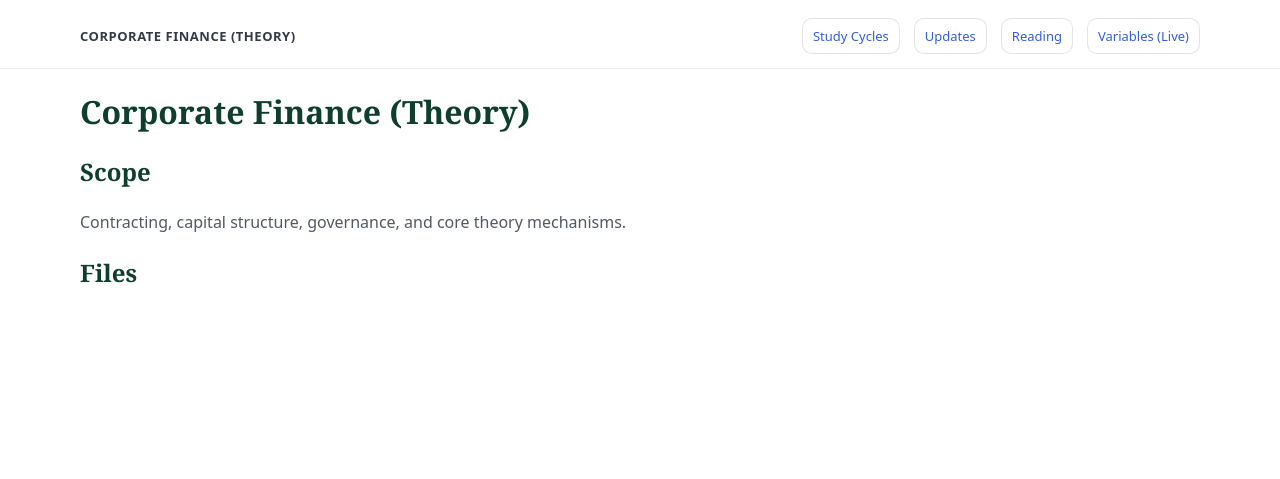
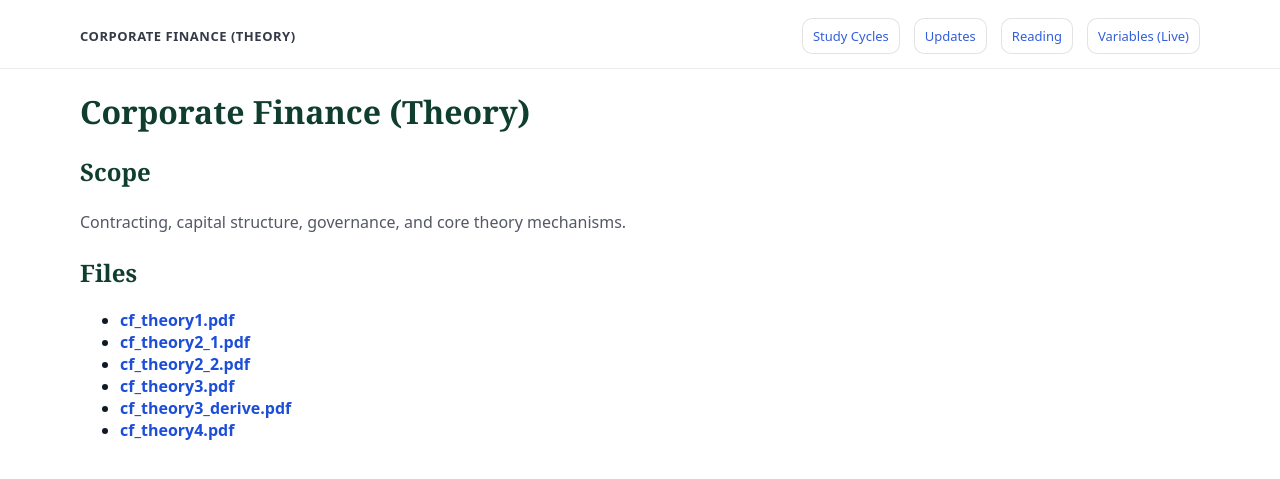
Before and after one commit to yaxinzn/study-archive, a Jekyll site: the page built from materials/cf-theory/index.md, in a window 1280 px wide. Shown: the top 479 px of the page. Built offline with Jekyll 4.4.1, drawn with Linux system fonts in a browser that asks for light colours.

Commit message:
chore: auto-update subject indexes

```diff
--- a/materials/cf-theory/index.md
+++ b/materials/cf-theory/index.md
@@ -14,5 +14,11 @@ hide_name: true
 Contracting, capital structure, governance, and core theory mechanisms.
 
 ## Files
-
+<!-- AUTO-LIST-START -->
+- **[cf_theory1.pdf](cf_theory1.pdf)**
+- **[cf_theory2_1.pdf](cf_theory2_1.pdf)**
+- **[cf_theory2_2.pdf](cf_theory2_2.pdf)**
+- **[cf_theory3.pdf](cf_theory3.pdf)**
+- **[cf_theory3_derive.pdf](cf_theory3_derive.pdf)**
+- **[cf_theory4.pdf](cf_theory4.pdf)**
 <!-- AUTO-LIST-END -->
```
Also changed, not shown: materials/econometrics/index.md (+1 -0 lines), materials/eio/index.md (+1 -0 lines).
